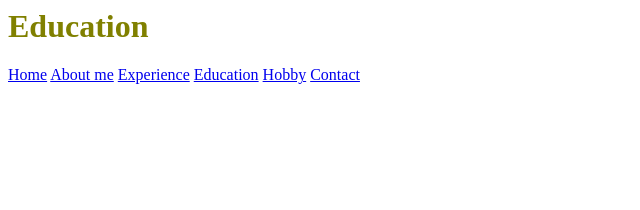
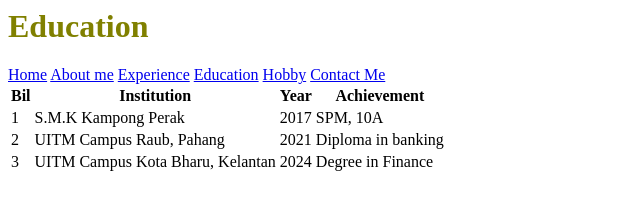
Before and after one commit to Anisnatasha09/23_ims456_2424d_individual, a plain HTML site: page education.html in a window 1280 px wide. Shown: the whole page, without its empty margins (0-640 px from the left). Drawn offline with Linux system fonts and the light colour scheme.

Commit message:
Add files via upload

```diff
--- a/education.html
+++ b/education.html
@@ -11,7 +11,35 @@
 <a href="experience.html">Experience</a>
 <a href="education.html">Education</a>
 <a href="myhobby.html">Hobby</a>
-<a href="contact.html">Contact</a>
+<a href="contact.html">Contact Me</a>
+
+<table>
+    <tr>
+        <th>Bil</th>
+        <th>Institution</th>
+        <th>Year</th>
+        <th>Achievement</th>
+
+    </tr>
+    <tr>
+        <td>1</td>
+        <td>S.M.K Kampong Perak</td>
+        <td>2017</td>
+        <td>SPM, 10A</td>
+    </tr>
+    <tr>
+        <td>2</td>
+        <td>UITM Campus Raub, Pahang</td>
+        <td>2021</td>
+        <td>Diploma in banking</td>
+    </tr>
+    <tr>
+        <td>3</td>
+        <td>UITM Campus Kota Bharu, Kelantan</td>
+        <td>2024</td>
+        <td>Degree in Finance</td>
+    </tr>
+</table>
 
 </body>
 </html>
```
Also changed, not shown: biodata.html (+7 -26 lines), contact.html (+2 -2 lines), experience.html (+3 -3 lines), index.html (+3 -25 lines), myhobby.html (+6 -5 lines).
